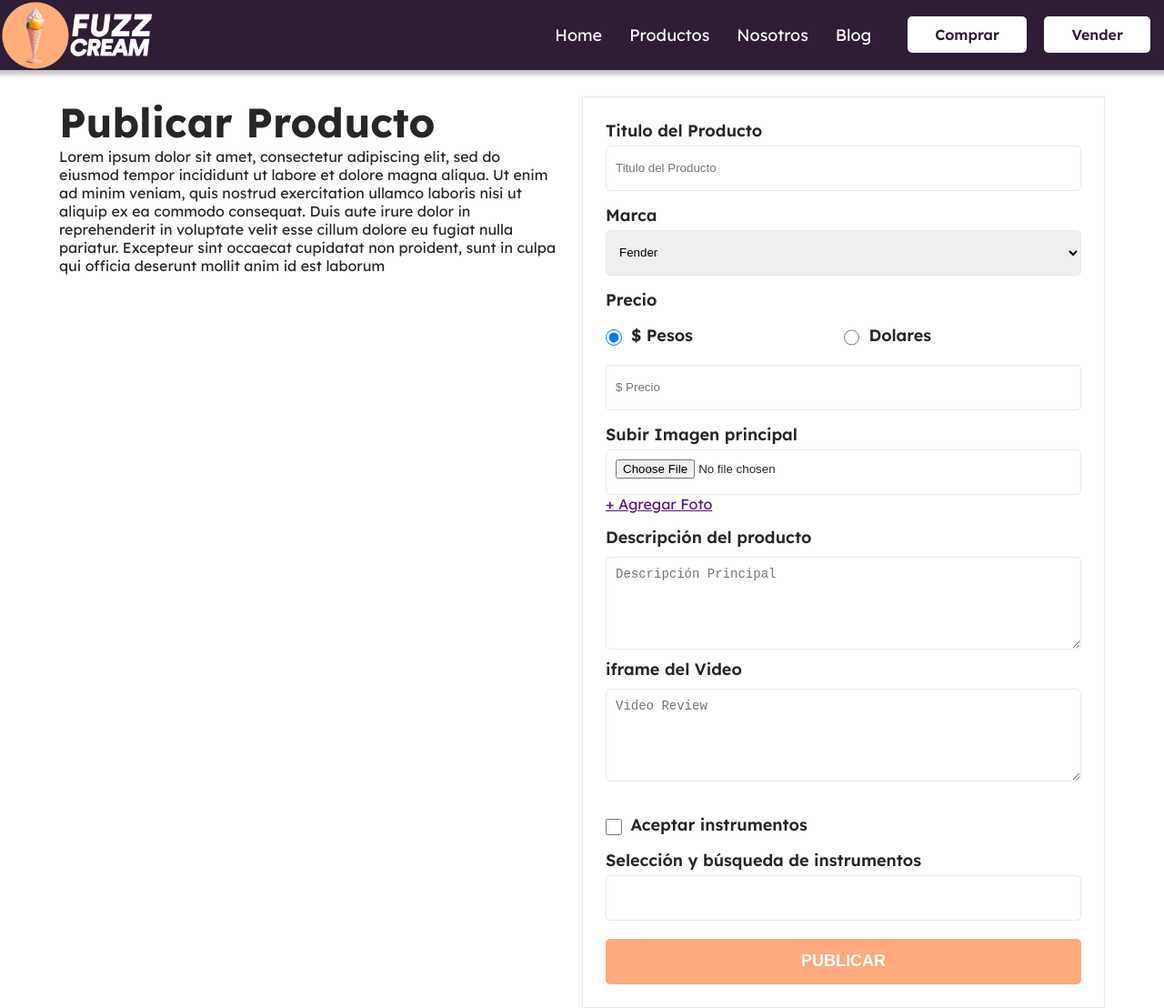
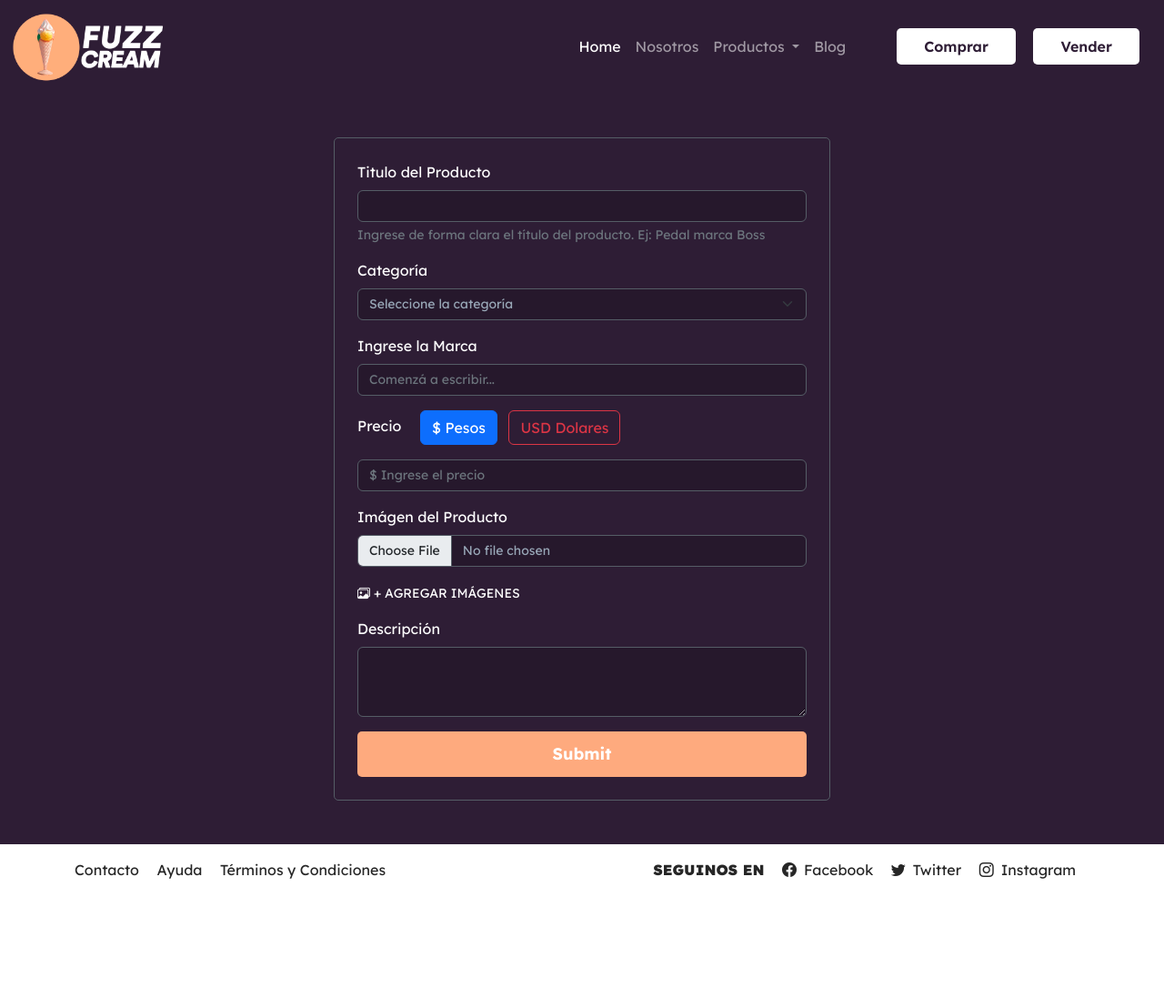
Before and after one commit to FreeHelado/FuzzCream-Ferreira, a plain HTML site: page pages/vender.html in a window 1280 px wide. Shown: the top 1108 px of the page at 91% size. After the commit the page ends 994 px from the top, so only its background shows below. Drawn offline with nearby package versions, Linux system fonts and the light colour scheme.

Commit message:
Bootstrap al Formulario de venta

```diff
--- a/pages/vender.html
+++ b/pages/vender.html
@@ -2,115 +2,138 @@
 <html lang="es">
 <head>
     <meta charset="UTF-8">
-    <meta http-equiv="X-UA-Compatible" content="IE=edge">
     <meta name="viewport" content="width=device-width, initial-scale=1.0">
-    <title>FUZZ CREAM</title>
+    <!-- Bootstrap con CDN -->
+    <link href="https://cdn.jsdelivr.net/npm/bootstrap@5.2.0/dist/css/bootstrap.min.css" rel="stylesheet"/>
+    <link rel="stylesheet" href="https://cdn.jsdelivr.net/npm/bootstrap-icons@1.9.1/font/bootstrap-icons.css">
+    <script src="https://cdn.jsdelivr.net/npm/bootstrap@5.2.0/dist/js/bootstrap.bundle.min.js"/>
+    </script>
     <link rel="shortcut icon" href="../assets/favicon.ico" type="image/x-icon">
     <link rel="stylesheet" href="../styles/style.css">
+    <title>FUZZ CREAM</title>
 </head>
 <body>
     <!-- Cabezal -->
     <header>
-        <section class="cabezal">
+        <!-- NAVBAR BOOTSTRAP -->
+        <nav class="navbar navbar-expand-lg navbar-dark">
+            <div class="container-fluid">
+              <a class="navbar-brand" href="../index.html">
                 <img class="cabezal__logo" src="../assets/logo.png" alt="Logo del Helado"/>
-            <nav class="cabezal__menu">
-                <div class="cabezal__menu--accesos">
-                    <ul>
-                        <li><a href="../index.html">Home</a></li>
-                        <li><a href="./productos.html">Productos</a></li>
-                        <li><a href="./nosotros.html">Nosotros</a></li>
-                        <li><a href="https://reverb.com/" target="_blank">Blog</a></li>
+              </a>
+              <button class="navbar-toggler" type="button" data-bs-toggle="collapse" data-bs-target="#navbarSupportedContent" aria-controls="navbarSupportedContent" aria-expanded="false" aria-label="Toggle navigation">
+                <span class="navbar-toggler-icon"></span>
+              </button>
+              <div class="collapse navbar-collapse align-items-baseline" id="navbarSupportedContent">
+                <ul class="navbar-nav ms-auto me-5 mb-2 mb-lg-0">
+                  <li class="nav-item">
+                    <a class="nav-link active" aria-current="page" href="../index.html">Home</a>
+                  </li>
+                  <li class="nav-item">
+                    <a class="nav-link" href="./nosotros.html">Nosotros</a>
+                  </li>
+                  <li class="nav-item dropdown">
+                    <a class="nav-link dropdown-toggle" href="./productos.html" role="button" data-bs-toggle="dropdown" aria-expanded="false">
+                      Productos
+                    </a>
+                    <ul class="dropdown-menu">
+                      <li><a class="dropdown-item" href="#">Guitarras</a></li>
+                      <li><a class="dropdown-item" href="./productos.html">Pedales</a></li>
+                      <li><hr class="dropdown-divider"></li>
+                      <li><a class="dropdown-item" href="#">Amplificadores</a></li>
                     </ul>
+                  </li>
+                  <li class="nav-item">
+                    <a class="nav-link" href="#">Blog</a>
+                  </li>
+
+                </ul>
+                <div class="cabezal__menu--botones">
+                    <a href="./producto.html">Comprar</a></li>
+                    <a href="./vender.html">Vender</a></li>
 
                 </div>
-                <div class="cabezal__menu--botones">
-                    <ul>
-                        <li><a href="./producto.html">Comprar</a></li>
-                        <li ><a href="./vender.html">Vender</a></li>
-                    </ul>
               </div>
-                <div class="cabezal__menu--mobile">
-                    <span><img src="../assets/ico-menu.svg" alt="icono de menú"></span>
-                    <a href="./vender.html">Vender</a>
             </div>
-
           </nav>
-
-
-
-        </section>
+        <!-- FIN NAV BAR BOOTSTRAP -->
     </header>
     <!-- Fin del Cabezal -->
 
-    <!-- Cuerpo del Sitio -->
-    <main>
-        <!-- Publicar Producto -->
-        <div class="publicar">
-        <section class="publicar__intro">
-            <h2>Publicar Producto</h2>
-            <p>Lorem ipsum dolor sit amet, consectetur adipiscing elit, sed do eiusmod tempor incididunt ut labore et dolore magna aliqua. Ut enim ad minim veniam, quis nostrud exercitation ullamco laboris nisi ut aliquip ex ea commodo consequat. Duis aute irure dolor in reprehenderit in voluptate velit esse cillum dolore eu fugiat nulla pariatur. Excepteur sint occaecat cupidatat non proident, sunt in culpa qui officia deserunt mollit anim id est laborum</p>
-        </section>
-
-        <section>
-            <form action="" class="publicar__form"">
-                <div class="publicar__form--marca">
-                    <label for="titulo">Titulo del Producto</label>
-                    <input type="search" name="" id="titulo" placeholder="Titulo del Producto"/>
+    <!-- Form con Bootstrap  -->
+    <main class="publicar__bg">
+        <section class="container">
+            <div class="row justify-content-center py-5">
+                <div class="col-12 col-lg-6">
+                    <form class="publicar__form--b">
+                        <div class="mb-3">
+                          <label for="titulo" class="form-label">Titulo del Producto</label>
+                          <input type="text" class="form-control" id="titulo" aria-describedby="tituloHelp">
+                          <div id="tituloHelp" class="form-text">Ingrese de forma clara el título del producto. Ej: Pedal marca Boss</div>
                         </div>
-                <div class="publicar__form--modelo">
-                    <label for="marca">Marca</legend>
-                    <select name="" id="marca">
-                        <option>Fender</option>
-                        <option>Gretsch</option>
-                        <option>Gibson</option>
+                        <div class="mb-3">
+                            <label for="inputState" class="form-label">Categoría</label>
+                            <select id="inputState" class="form-select">
+                              <option selected>Seleccione la categoría</option>
+                              <option>Pedales</option>
+                              <option>Guitarra</option>
+                              <option>Teclados</option>
+                              <option>Bajos</option>
+                              <option>Accesorios</option>
                             </select>
                         </div>
 
-                <div class="publicar__form--precio">
-                    <label for="precio">Precio</label>
-                    <div class="publicar__form--moneda">
-                        <input type="radio" name="moneda" id="pesos" value="pesos" checked/>
-                        <label for="pesos">$ Pesos </label>
-                        <input type="radio" name="moneda" id="dolares" value="dolares"/>
-                        <label for="dolares">Dolares </label>
+                        <div class="mb-3">
+                            <label for="exampleDataList" class="form-label">Ingrese la Marca</label>
+                            <input class="form-control" list="datalistOptions" id="exampleDataList" placeholder="Comenzá a escribir...">
+                            <datalist id="datalistOptions">
+                            <option value="Fender">
+                            <option value="Boss">
+                            <option value="Gretsch">
+                            <option value="Gibson">
+                            <option value="Electric Harmonix">
+                            </datalist>
                         </div>
-                    <div class="publicar__form--valor">
-                        <input type="search" name="" id="precio" placeholder="$ Precio"/>
+
+                        <div class="mb-3">
+                            <label for="inputState" class="form-label me-3">Precio</label>
+
+                            <input type="radio" class="btn-check" name="options-outlined" id="primary-outlined" autocomplete="off" checked>
+                            <label class="btn btn-outline-primary me-2" for="primary-outlined">$ Pesos</label>
+
+                            <input type="radio" class="btn-check" name="options-outlined" id="danger-outlined" autocomplete="off">
+                            <label class="btn btn-outline-danger" for="danger-outlined">USD Dolares</label>
+                        </div>
+                        <div class="mb-3">
+                            <input type="text" class="form-control" id="titulo" placeholder="$ Ingrese el precio">
+                        </div>
+
+                        <div class="mb-3">
+                            <label for="formFile" class="form-label">Imágen del Producto</label>
+                            <input class="form-control" type="file" id="formFile">
+                        </div>
+
+                        <div class="mb-3">
+                            <a href=""><i class="bi bi-images"></i> + AGREGAR IMÁGENES</a>
+                        </div>
+
+                        <div class="mb-3">
+                            <label for="exampleFormControlTextarea1" class="form-label">Descripción</label>
+                            <textarea class="form-control" id="exampleFormControlTextarea1" rows="3"></textarea>
+                          </div>
+
+
+                        <button type="submit">Submit</button>
+                      </form>
                 </div>
             </div>
-
-                <div class="publicar__form--imagenes">
-                    <label for="imagen">Subir Imagen principal</label>
-                    <input type="file" name="" id="imagen"/>
-                    <a href="">+ Agregar Foto</a>
-                </div>
-
-                <label>Descripción del producto </label>
-                <textarea cols="20" rows="5" placeholder="Descripción Principal"></textarea>
-
-                <label>iframe del Video</label>
-                <textarea cols="20" rows="5" placeholder="Video Review"></textarea>
-
-                <div class="publicar__form--cambio">
-                    <div class="publicar__form--acepto">
-                        <input type="checkbox" name="" id="terminos"/>
-                        <label for="terminos">Aceptar instrumentos</label>
-                    </div>
-
-                    <div>
-                        <label for="buscar">Selección y búsqueda de instrumentos</label>
-                        <input type="search" name="" id="buscar"/>
-                    </div>
-                </div>
-
-                <button type="submit">PUBLICAR</button>
-            </form>
         </section>
-    </div>
-
     </main>
     <!-- Pie -->
     <footer class="pie">
+        <div class="container mt-3">
+        <div class="row align-items-center justify-content-between">
+            <div class="col-12 col-md-auto">
                 <section class="pie__menu">
                     <ul>
                         <li><a href="./nosotros.html">Contacto</a></li>
@@ -118,14 +141,19 @@
                         <li><a href="">Términos y Condiciones</a></li>
                     </ul>
                 </section>
+            </div>
+            <div class="col-12 col-md-auto">
                 <section class="pie__redes">
                     <ul>
                         <li class="pie__redes--titulo">SEGUINOS EN</li>
-                <li><a href="">Facebook</li></a>
-                <li><a href="">Twitter</li></a>
-                <li><a href="">Instagram</li></a>
+                        <li><a href=""><i class="bi bi-facebook me-2"></i>Facebook</li></a>
+                            <li><a href=""><i class="bi bi-twitter me-2"></i>Twitter</li></a>
+                            <li><a href=""><i class="bi bi-instagram me-2"></i>Instagram</li></a>
                     </ul>
                 </section>
+            </div>
+        </div>
+    </div>
     </footer>
 </body>
 </html>
--- a/styles/style.css
+++ b/styles/style.css
@@ -48,8 +48,6 @@ header {
     position: sticky;
     top: 0;
     width: 100%;
-    /* padding: 20px; */
-    box-shadow: 0 0px 5px 5px rgba(0,0,0, 0.25);
     z-index: 1;
 }
 
@@ -204,8 +202,9 @@ header {
     width: 100%;
     height: 500px;
     background-image: url("../assets/gretsch-streamliner-slide.jpg");
-    background: #2e1d35;
-    background: linear-gradient(90deg, rgba(46,29,53,1) 0%, rgba(92,48,110,1) 35%, rgba(254,170,126,1) 100%);
+    background: rgb(46,29,53);
+    background: rgb(46,29,53);
+    background: linear-gradient(180deg, rgba(46,29,53,1) 16%, rgba(160,131,172,1) 56%, rgba(126,217,254,1) 97%);
     background-repeat: no-repeat;
     background-size: cover;
     background-attachment: fixed;
@@ -688,6 +687,76 @@ header {
 
 
 /* ///// Formulario Publicar ///// */
+
+/* formulario bootstrap */
+.publicar__bg {
+    background-color: #2e1d35;
+    color: #fff;
+}
+
+.publicar__form--b {
+    border: solid 1px #555d66;
+    padding: 25px;
+    border-radius: 5px;
+}
+
+.publicar__form--b button {
+    width: 100%;
+    height: 50px;
+    background-color: #feaa7e;
+    border-radius: 5px;
+    border: none;
+    color: #fff;
+    font-weight: 700;
+    font-size: 18px;
+}
+
+.publicar__form--b input {
+    background-color: #26182c;
+    border-color: #555d66;
+    color: #99a8b8;
+    font-size: 14px;
+}
+
+.publicar__form--b input:focus {
+    background-color: #1a121d;
+    color: #fff;
+}
+
+.publicar__form--b select {
+    background-color: #26182c;
+    border-color: #555d66;
+    color: #99a8b8;
+    font-size: 14px;
+}
+
+.publicar__form--b select:focus {
+    background-color: #1a121d;
+    color: #fff;
+}
+
+.publicar__form--b textarea {
+    background-color: #26182c;
+    border-color: #555d66;
+    color: #99a8b8;
+    font-size: 14px;
+}
+
+.publicar__form--b textarea:focus {
+    background-color: #1a121d;
+    color: #fff;
+}
+
+.publicar__form--b a {
+    color: #fff;
+    text-decoration: none;
+    font-size: 14px;
+}
+
+.publicar__form--b a:hover {
+    color: #feaa7e;
+    text-decoration: none;
+}
 
 .publicar {
     display: grid;
```
Also changed, not shown: index.html (+8 -16 lines), pages/nosotros.html (+6 -6 lines), pages/producto.html (+6 -6 lines), pages/productos.html (+6 -6 lines), assets/fuzz_diy.jpg (added), assets/iconic_home.jpg (added). Lines whose indentation alone changed are shown as unchanged.
